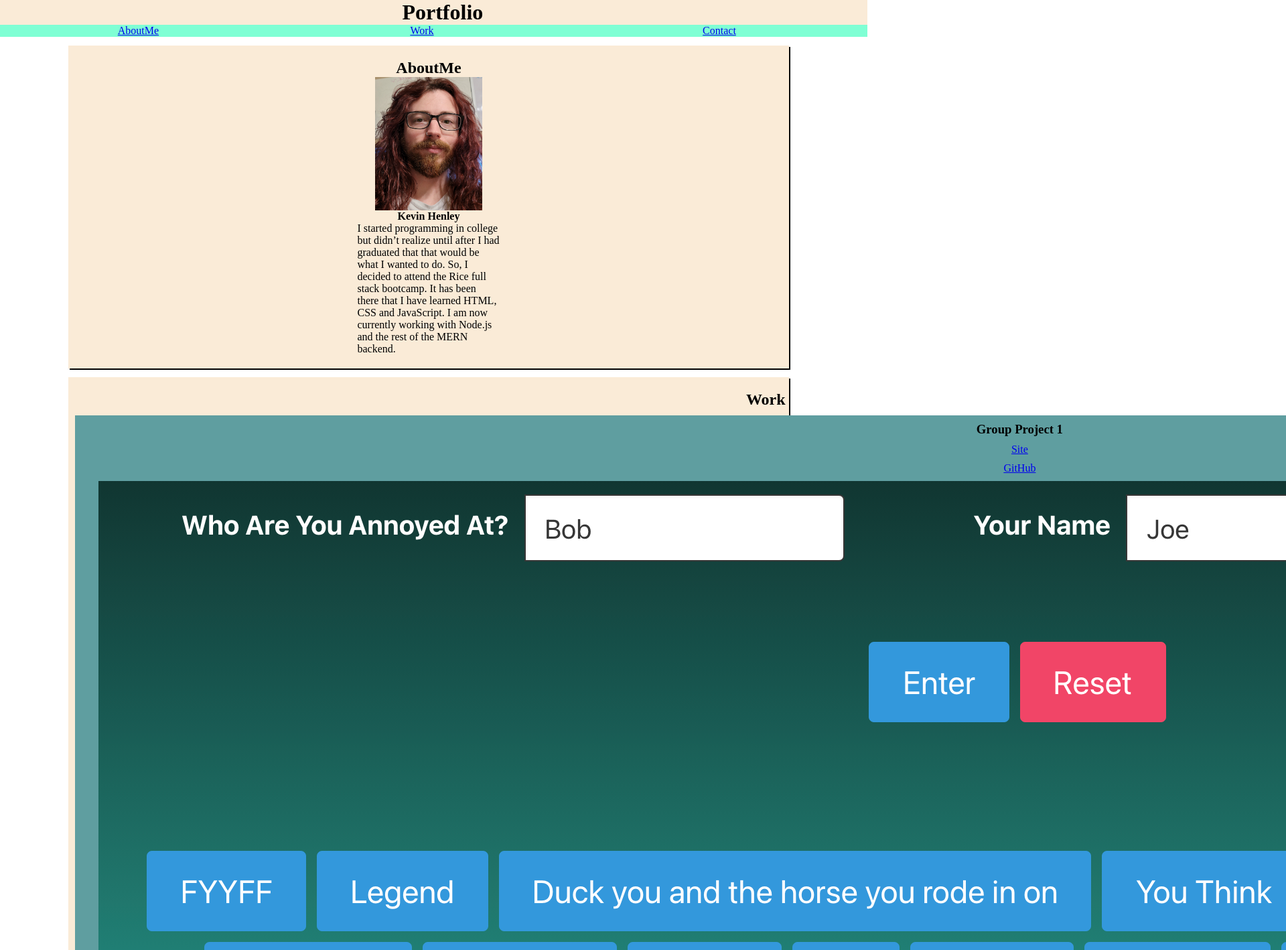
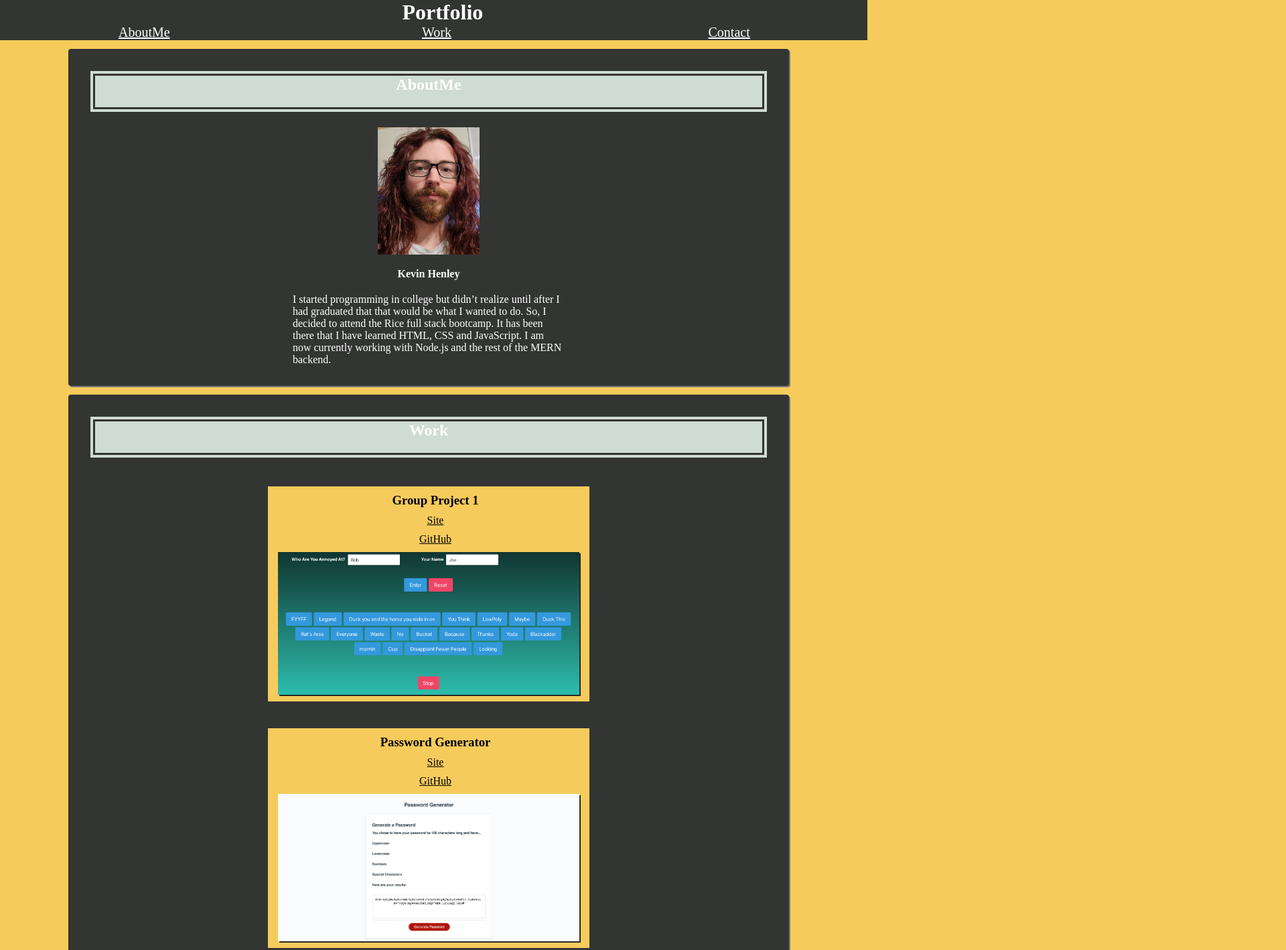
Before and after one commit to KevinHenleyCode/homework_week_2, a plain HTML site: page index.html in a window 1280 px wide. Shown: the top 1418 px of the page at 67% size, 1920 px wide, since content can reach past the window. Drawn offline with nearby package versions, Linux system fonts and the light colour scheme.

Commit message:
fixed the styling on the projects

```diff
--- a/Assets/Style/style.css
+++ b/Assets/Style/style.css
@@ -2,51 +2,92 @@
     margin: 0;
     padding: 0;
     box-sizing: border-box;
+    color: #ffffff;
+}
+
+body {
+    background-color: #F5CB5C;
+}
+
+.nav {
+    background-color: #333533;
+    color: blue;
+    font-size: 20px;
+    text-align: center
+}
+
+.heading {
+    background-color: #333533;
+    text-align: center;
+}
+
+.headingInside {
+    width: 100%;
+    justify-content: center;
+}
+
+.pageSec {
+    background-color: #333533;
+    border-radius: 4px;
+    box-shadow: 2px 2px #7e7b7b;
+    margin: 1% 8%;
+    padding: 20px;
 }
 
 
-.container {
-    background-color: burlywood;
-    width: 100%;
-}
-.row {
-    background-color: antiquewhite;
-}
-.nav {
-    background-color: aquamarine;
-    color: blue;
-    display: flex;
-}
-
-
-.pageSec {
-    box-shadow: 2px 2px #000000;
-    margin: 1% 8%;
-    padding: 20px;
-}
 .myPic {
     width: 15%;
 }
 p{
-    width: 20%;
+    width: 40%;
 }
-.aminside {
+.insideContent {
     width: 100%;
     margin: 10px;
 }
 
+h2{
+    margin-bottom: 20px;
+}
+
+
+.h2Title {
+    width: 100%;
+    border-radius: 2px;
+    border-width: 10px;
+    border-style:double;
+    border-color: #333533;
+    margin: 10px;
+    background-color: #CFDBD5;
+}
 
 .workinside {
     width: 100%;
     margin: 10px;
-    background-color: cadetblue;
 }
 
-.projectImg {
+.workImg {
     width: 450px;
+    margin: 0px;
+    box-shadow: 2px 2px #292929;
+}
+
+.imgCon {
+    margin: 0px;
+    margin-bottom: 10px;
+
 }
 
 
-.project, .project * {
-    background-color: cadetblue;
+.project{
+    background-color: #F5CB5C;
+    margin: 20px;
 }
+
+.project * {
+    color: #000000;
+}
+
+.linCon {
+    width: 50%;
+}
```
